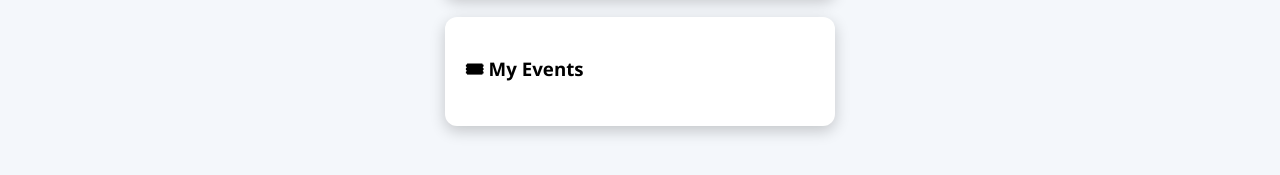
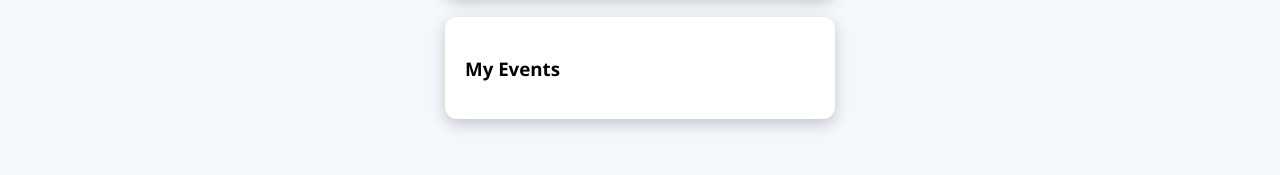
Before and after one commit to princy052/event-registration-simple, a plain HTML site: page profile.html in a window 1280 px wide. Shown: the part 273-448 px from the top of the page. Drawn offline with Linux system fonts and the light colour scheme.

```diff
--- a/profile.html
+++ b/profile.html
@@ -64,7 +64,7 @@
 </div>
 
 <div class="events">
-<h3>🎟 My Events</h3>
+<h3> My Events</h3>
 <p id="events"></p>
 </div>
 
```
